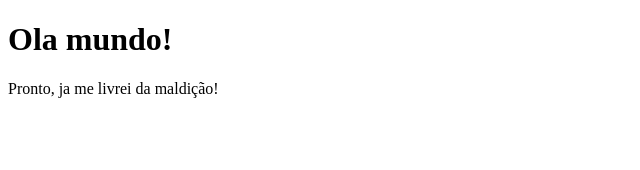
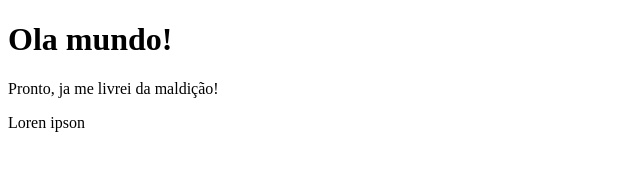
Before and after one commit to Jefersondoliveira/Hello--World, a plain HTML site: page Ola_mundo/index.html in a window 1280 px wide. Shown: the full height of the page, 0-640 px from the left. Drawn offline with Linux system fonts and the light colour scheme.

Commit message:
Update index.html

```diff
--- a/Ola_mundo/index.html
+++ b/Ola_mundo/index.html
@@ -11,6 +11,8 @@
     <p>
         Pronto, ja me livrei da maldição!
     </p>
-
+    <P>
+        Loren ipson
+        </p>
 </body>
 </html>
```
